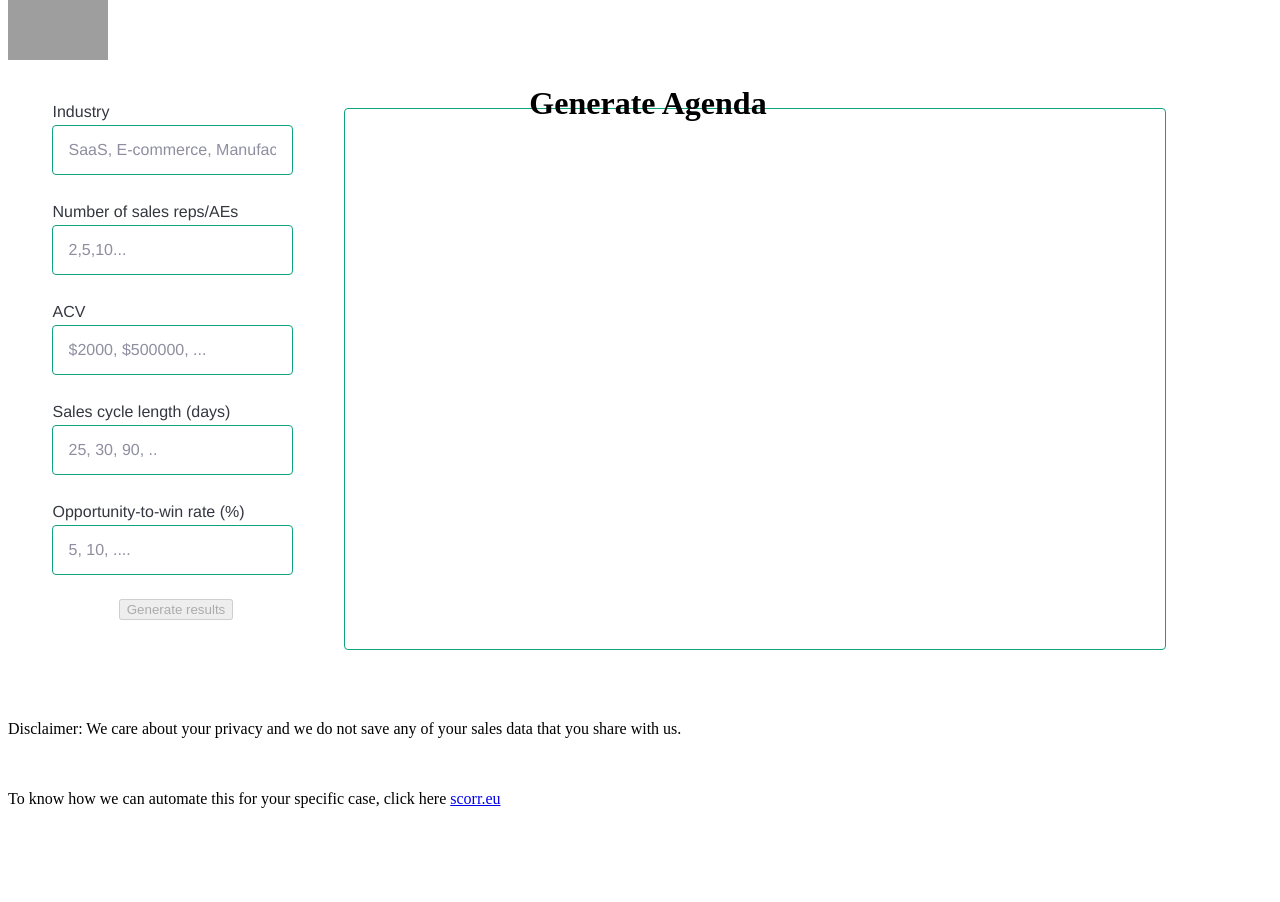
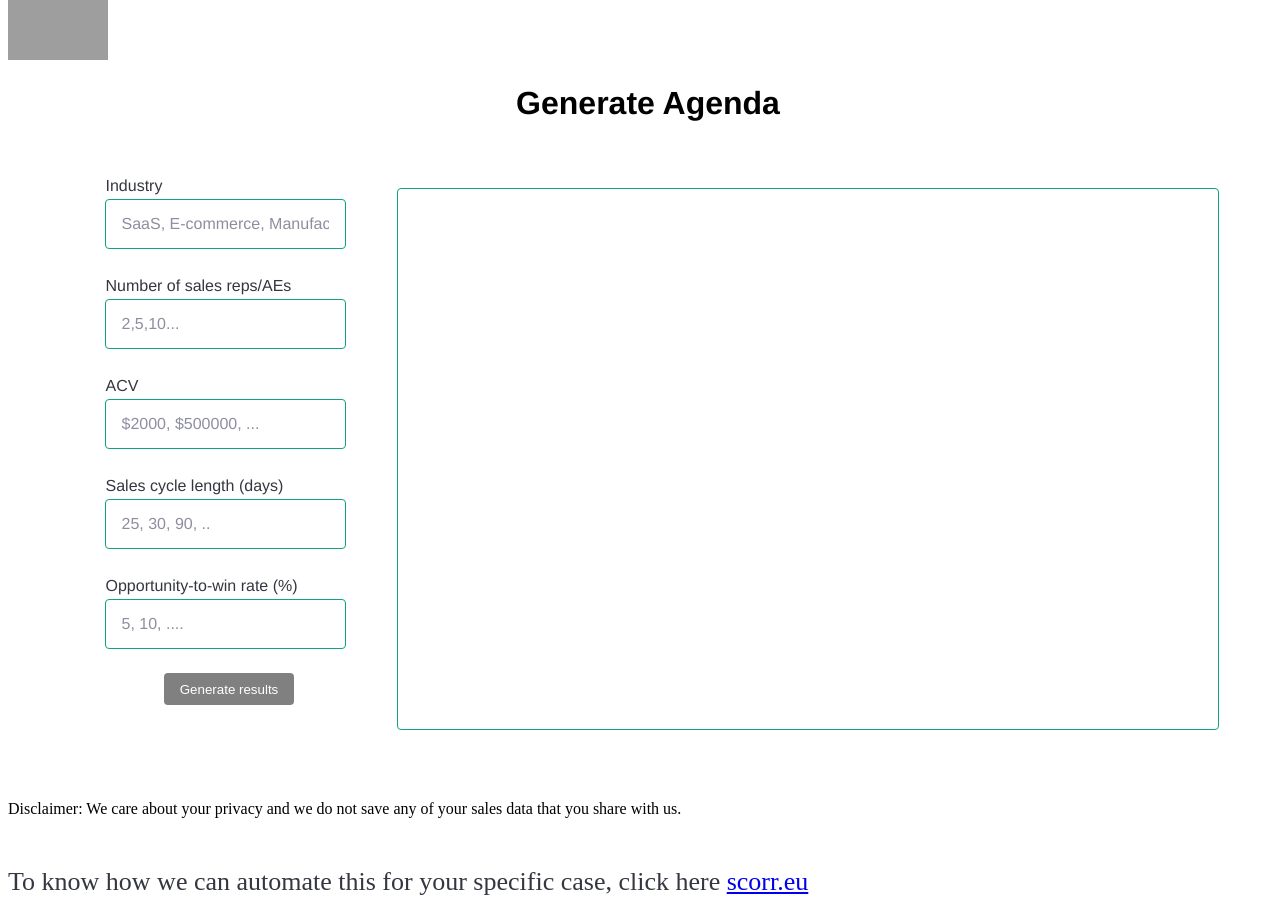
Before and after one commit to ram2912/Insight-tool, a Next.js app: page / in a window 1280 px wide. Before the commit the page ends 816 px from the top, so only its background shows below. Built offline with nearby package versions, Linux system fonts and the light colour scheme; grey boxes are pictures that could not be loaded; a web font is replaced by a local one.

Commit message:
Update index.module.css

```diff
--- a/pages/index.module.css
+++ b/pages/index.module.css
@@ -13,6 +13,12 @@ url(https://cdn.openai.com/API/fonts/ColfaxAIBold.woff) format("woff");
 font-weight: bold;
 font-style: normal;
 }
+.container {
+  font-family: "ColfaxAI", Helvetica, sans-serif;;
+}
+.header {
+  padding: 0;
+}
 .main,
 .main input {
 font-size: 16px;
@@ -23,18 +29,19 @@ font-family: "ColfaxAI", Helvetica, sans-serif;
 .main {
 display: flex;
 flex-direction: row;
-align-items: center;
-padding-top: 60px;
+justify-content: center;
+padding-top: 140px;
 }
 .main .icon {
 width: 34px;
 }
-.main h3 {
+.main h1 {
 font-size: 32px;
 line-height: 40px;
 font-weight: bold;
 color: #202123;
 margin: 16px 0 40px;
+background-color: azure;
 }
 .main form {
 display: flex;
@@ -57,7 +64,7 @@ flex-grow: 1;
 color: #8e8ea0;
 opacity: 1;
 }
-.main input[type="submit"] {
+.submit{
 height: 32px;
 padding: 0px 16px; /* decrease height by decreasing padding */
 color: #fff;
@@ -66,6 +73,21 @@ border: none;
 border-radius: 4px;
 text-align: center;
 cursor: pointer;
+}
+
+.submit[disabled] {
+  background-color: gray;
+  color: white;
+  cursor: not-allowed;
+}
+
+.popupClass {
+    width: 100%;
+    height: 300px;
+    display: flex;
+    flex-direction: column;
+    justify-content: space-evenly;
+    padding:10px;
 }
 .main .result {
   font-weight: semi-bold;
@@ -84,3 +106,9 @@ cursor: pointer;
   top: 0;
   width: 100%;
   }
+
+.footer {
+font-size: 26px;
+line-height: 24px;
+color: #353740;
+}
```
